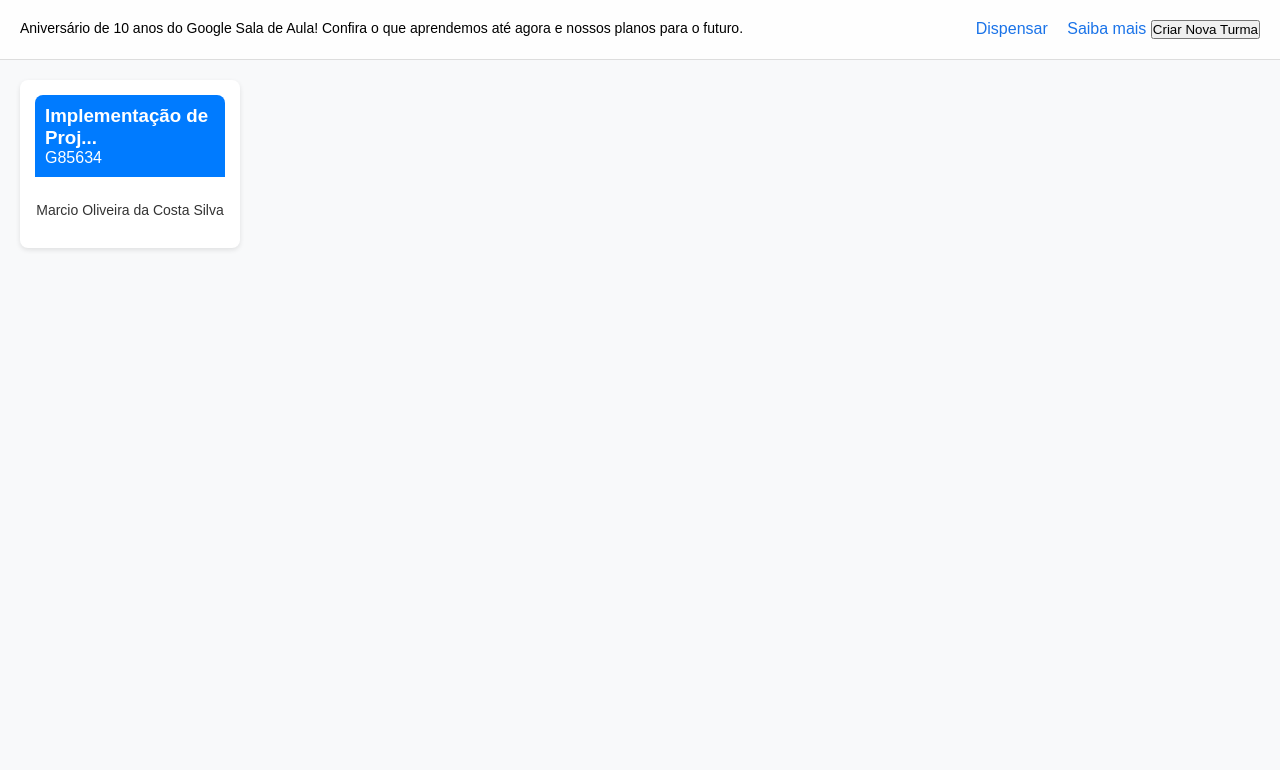
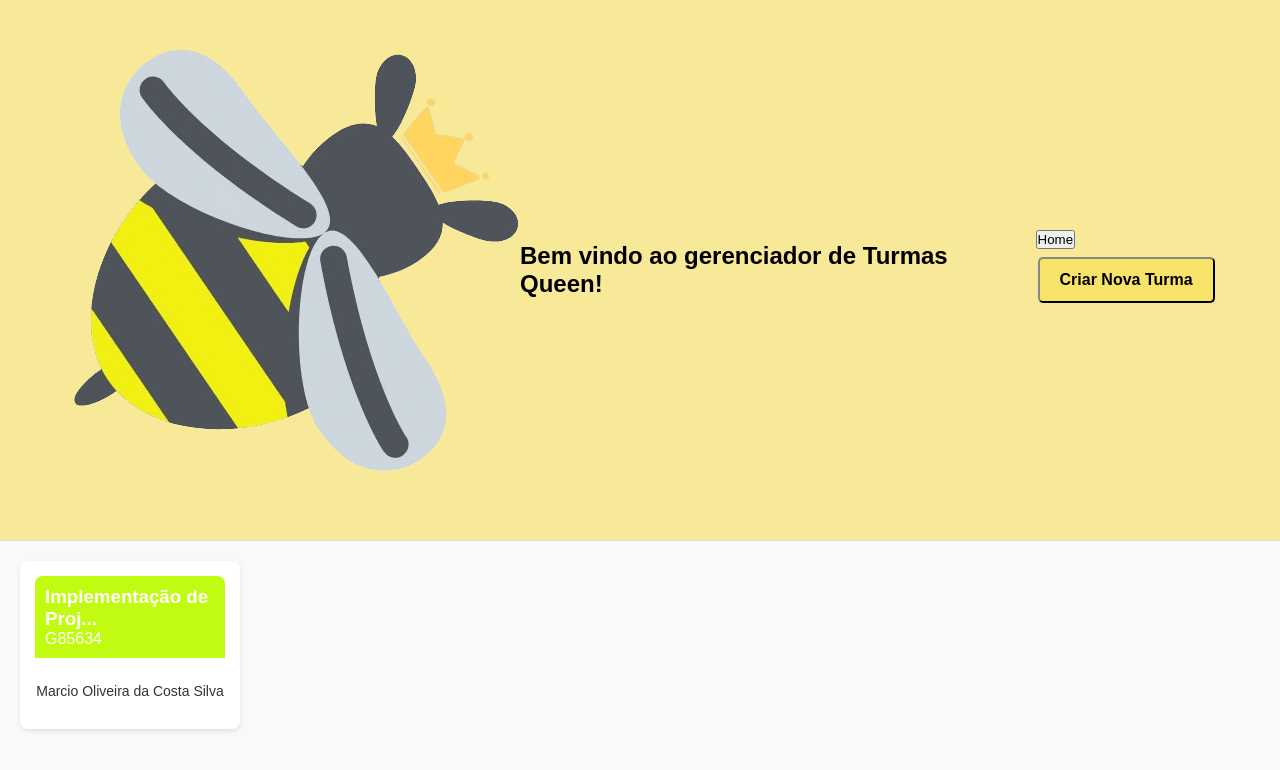
Before and after one commit to DanielDimas2002/Queen, a plain HTML site: page Landing Page/Turmas/Turmas.html in a window 1280 px wide. Drawn offline with Linux system fonts and the light colour scheme.

Commit message:
Estilização do gerenciador de turma

```diff
--- a/Landing Page/Turmas/Turmas.css
+++ b/Landing Page/Turmas/Turmas.css
@@ -10,12 +10,15 @@ body {
 }
 
 .header {
-    background-color: #fefefe;
+    background-color: #f7dd468b;
     padding: 20px;
     display: flex;
-    justify-content: space-between;
+    align-items: center;
+    justify-content:space-between;
     border-bottom: 1px solid #ddd;
 }
+
+
 
 .header p {
     font-size: 14px;
@@ -50,7 +53,7 @@ body {
 }
 
 .blue {
-    background-color: #007bff;
+    background-color: #c1fb11;
 }
 
 .gray {
@@ -77,3 +80,22 @@ body {
     font-size: 14px;
     color: #333;
 }
+
+#openFormButton{
+    background-color: #f7dd468b;
+    color: black;
+    padding: 12px 20px;
+    text-align: center;
+    text-decoration: none;
+    font-weight: bold;
+    font-size: 16px;
+    margin: 8px 2px;
+    cursor: pointer;
+    border-radius: 5px;
+    border-color: #333;
+    transition: background-color 0.2s ease;
+}
+
+#openFormButton:hover{
+    background-color: #FFFDE6;
+}
--- a/Landing Page/Turmas/Turmas.html
+++ b/Landing Page/Turmas/Turmas.html
@@ -9,10 +9,10 @@
 </head>
 <body>
     <header class="header">
-        <p>Aniversário de 10 anos do Google Sala de Aula! Confira o que aprendemos até agora e nossos planos para o futuro.</p>
+        <img id="separa-logo-principal" class="logo-titulo" src="Midia/Logo_Queen.png" alt="Logo do Plataforma Queen">
+        <h2 class="Titulo-pagina">Bem vindo ao gerenciador de Turmas Queen!</h2>
         <div class="header-links">
-            <a href="#">Dispensar</a>
-            <a href="#">Saiba mais</a>
+            <button id="btn-home">Home</button>
             <button id="openFormButton">Criar Nova Turma</button> <!-- Botão para abrir o formulário -->
         </div>
     </header>
```
Also changed, not shown: Landing Page/Turmas/Midia/Logo_Queen.png (added).
